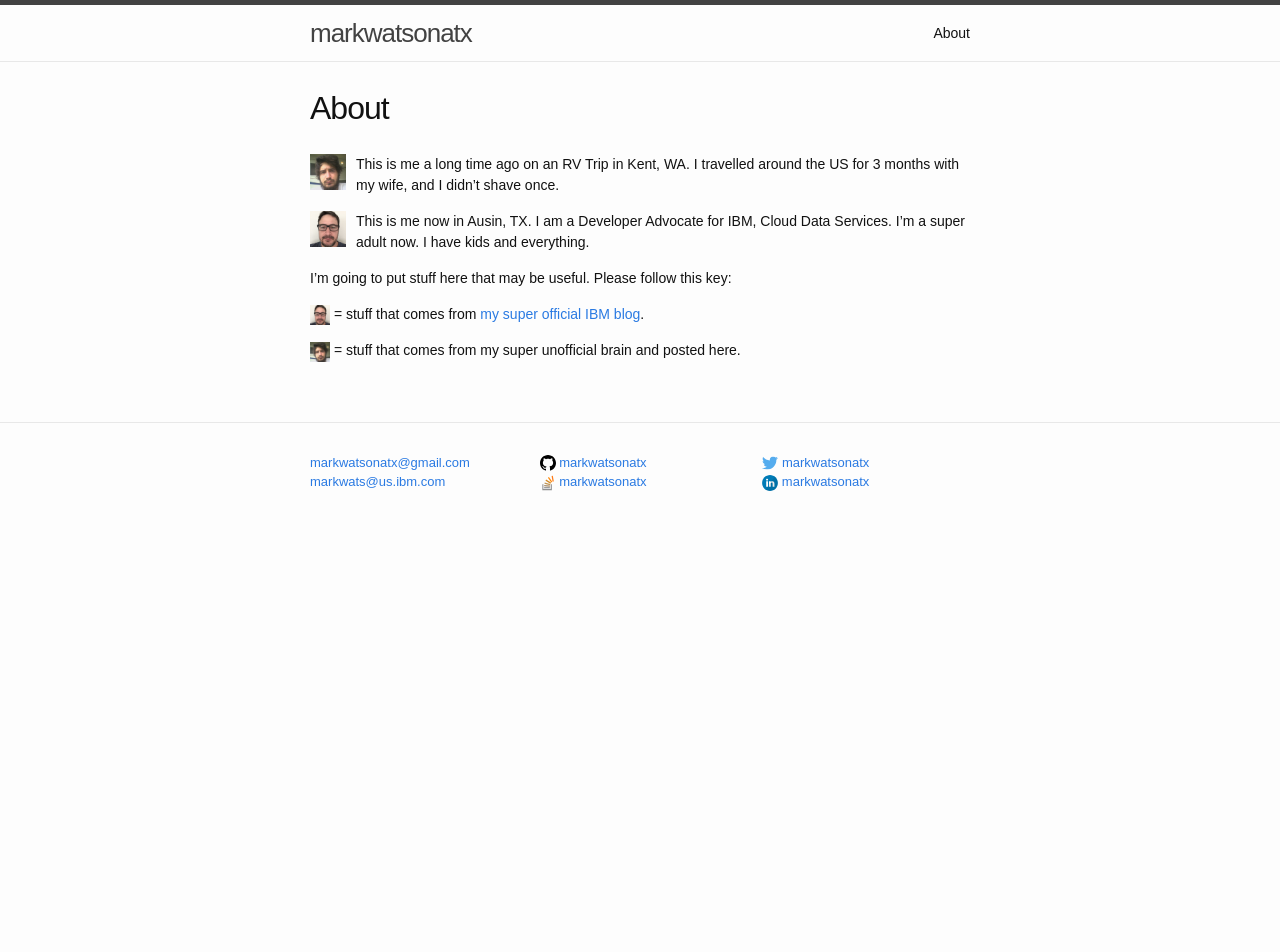
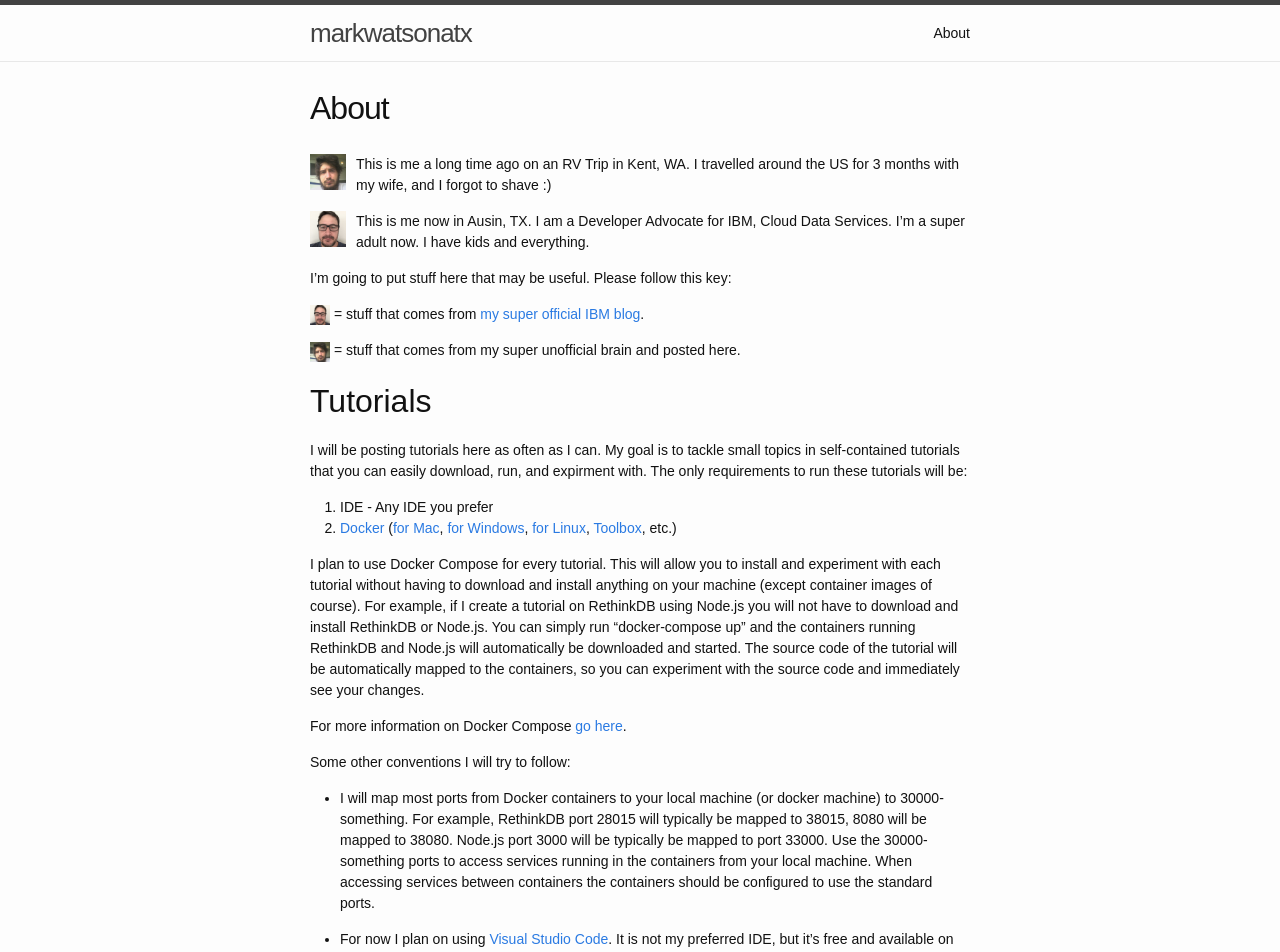
Before and after one commit to markwatsonatx/markwatsonatx.github.io, a Jekyll site: the page built from about.md, in a window 1280 px wide and 1400 px high. Shown: the top 952 px of the window. Built offline with Jekyll 4.4.1, drawn with Linux system fonts in a browser that asks for light colours; some web fonts are replaced; some of the changed text lies outside the part shown.

Commit message:
Updated about and tutorial overview video

```diff
--- a/_posts/2016-06-16-tutorial-intro.markdown
+++ b/_posts/2016-06-16-tutorial-intro.markdown
@@ -1,6 +1,6 @@
 ---
 layout: post
-title:  "Tutorials Using Docker Compose"
+title:  "Tutorials using Docker Compose"
 date:   2016-06-16 01:00:00 -0500
 categories: [tutorial, mobile, ios, swift, cloudant, sync, geo, location]
 caption: This video shows you how to use Docker Compose to make it super easy to download, run, and experiment with tutorials.
--- a/about.md
+++ b/about.md
@@ -5,7 +5,7 @@
 ---
 
 ![Me, a long time ago](/img/profile0.jpg){: .about-profile } This is me a long time ago on an RV Trip in Kent, WA.
-I travelled around the US for 3 months with my wife, and I didn't shave once.
+I travelled around the US for 3 months with my wife, and I forgot to shave :)
 
 ![Me, now](/img/profile1.jpg){: .about-profile } This is me now in Ausin, TX. I am a Developer Advocate for IBM, Cloud Data Services.
 I'm a super adult now. I have kids and everything.
@@ -15,3 +15,40 @@
 ![Me, now](/img/profile1.jpg){: .about-profile2 } = stuff that comes from [my super official IBM blog](https://developer.ibm.com/clouddataservices/author/markwats/).
 
 ![Me, a long time ago](/img/profile0.jpg){: .about-profile2 } = stuff that comes from my super unofficial brain and posted here.
+
+## Tutorials
+
+I will be posting tutorials here as often as I can. My goal is to tackle small topics in self-contained tutorials
+that you can easily download, run, and expirment with. The only requirements to run these tutorials will be:
+
+1. IDE - Any IDE you prefer
+2. [Docker](https://www.docker.com/) ([for Mac](https://www.docker.com/products/docker#/mac), [for Windows](https://www.docker.com/products/docker#/windows), [for Linux](https://www.docker.com/products/docker#/linux), [Toolbox](https://www.docker.com/products/docker-toolbox), etc.)
+
+I plan to use Docker Compose for every tutorial. This will allow you to install and experiment with each tutorial
+without having to download and install anything on your machine (except container images of course).
+For example, if I create a tutorial on RethinkDB using Node.js you will not have to download and install RethinkDB or Node.js.
+You can simply run "docker-compose up" and the containers running RethinkDB and Node.js will automatically be downloaded and started.
+The source code of the tutorial will be automatically mapped to the containers, so you can experiment with the source code and
+immediately see your changes.
+
+For more information on Docker Compose [go here](https://docs.docker.com/compose/).
+
+Some other conventions I will try to follow:
+
+* I will map most ports from Docker containers to your local machine (or docker machine) to 30000-something.
+For example, RethinkDB port 28015 will typically be mapped to 38015, 8080 will be mapped to 38080.
+Node.js port 3000 will be typically be mapped to port 33000.
+Use the 30000-something ports to access services running in the containers from your local machine.
+When accessing services between containers the containers should be configured to use the standard ports.
+
+* For now I plan on using [Visual Studio Code](https://code.visualstudio.com/download). It is not my preferred IDE,
+but it's free and available on most platforms. It has a built-in Terminal and you can easily launch directories from the command line
+("code ./tutorial-dir") which is helpful when recording video tutorials. You can use any IDE you prefer.
+
+This video gives you an overview of how the tutorials will work:
+
+<iframe width="640" height="400" src="https://www.youtube.com/embed/wHLhPTYDUYE" frameborder="0" allowfullscreen></iframe>
+
+That's it for now. Please contact me using any of the methods below. Thanks!
+
+-Mark
```
